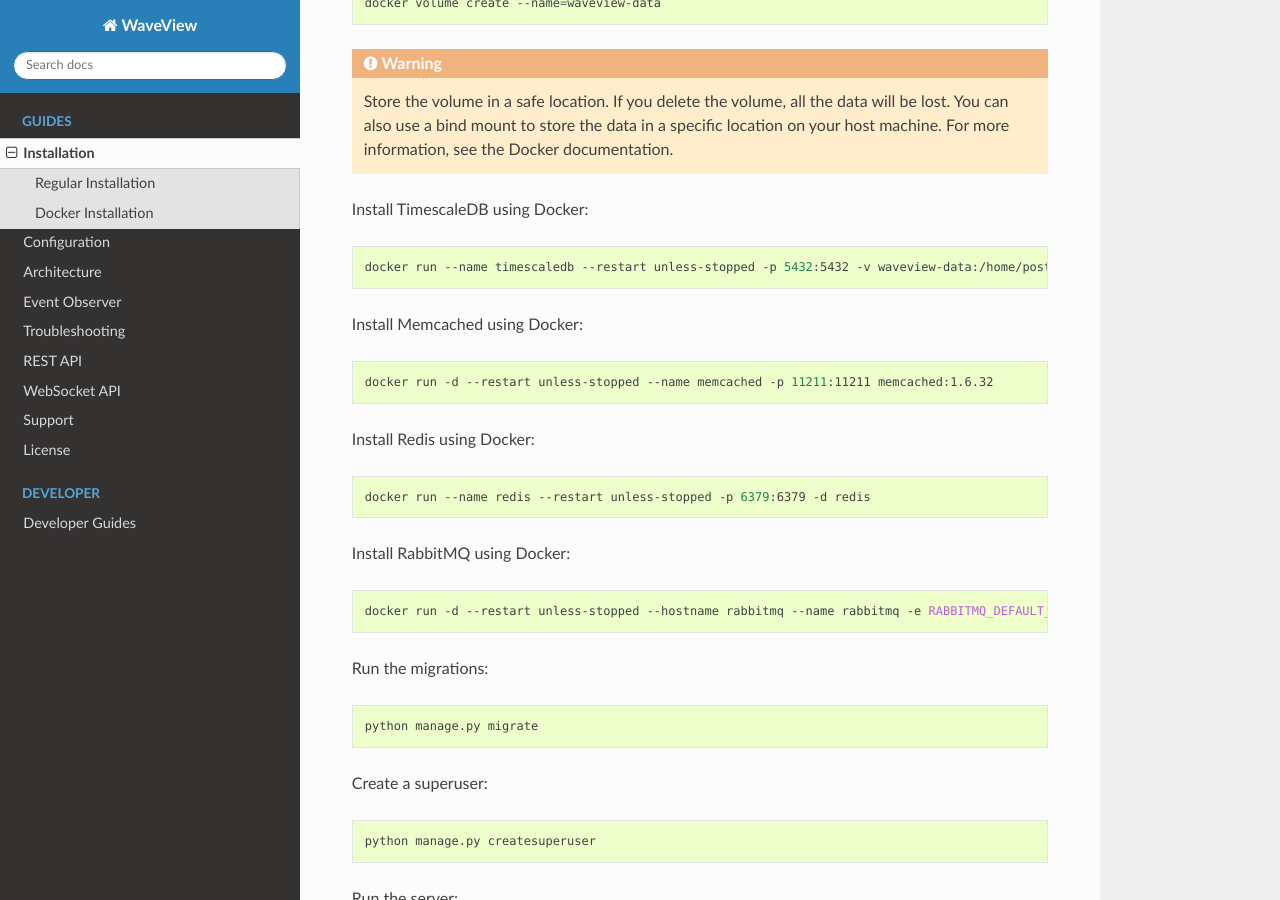
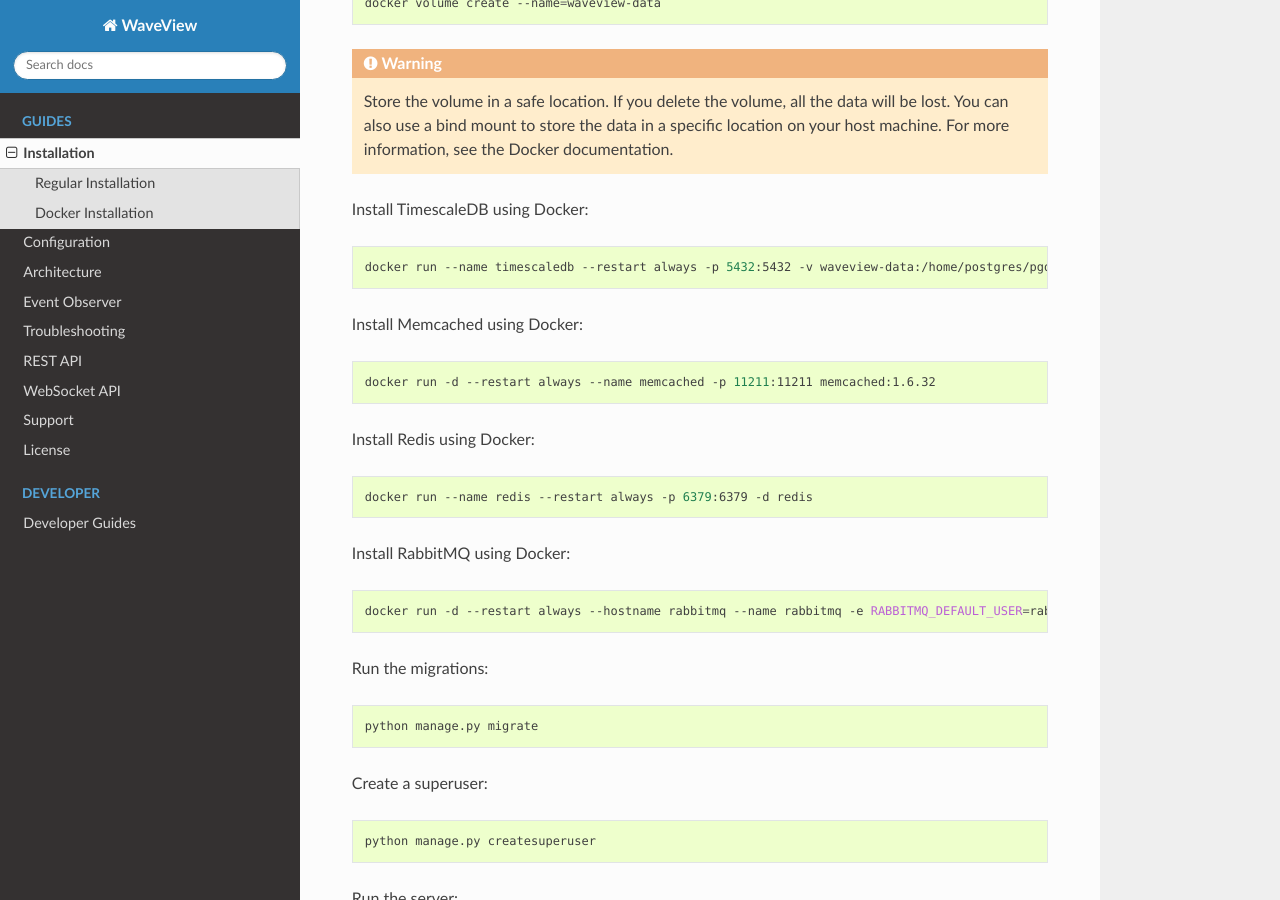
Before and after one commit to bpptkg/waveview-api, a Sphinx documentation site: the page built from docs/guides/installation.rst, in a window 1280 px wide and 900 px high, scrolled down 1440 px. Built offline with Sphinx 7.4.7 and the Read the Docs theme 3.1.0, drawn with Linux system fonts in a browser that asks for light colours.

Commit message:
fix: Update Docker restart policy to 'always' for improved service reliability

```diff
--- a/docs/guides/installation.rst
+++ b/docs/guides/installation.rst
@@ -81,25 +81,25 @@ Install TimescaleDB using Docker:
 
 .. code-block:: bash
 
-    docker run --name timescaledb --restart unless-stopped -p 5432:5432 -v waveview-data:/home/postgres/pgdata/data -e POSTGRES_PASSWORD=test -d timescale/timescaledb-ha:pg16
+    docker run --name timescaledb --restart always -p 5432:5432 -v waveview-data:/home/postgres/pgdata/data -e POSTGRES_PASSWORD=test -d timescale/timescaledb-ha:pg16
 
 Install Memcached using Docker:
 
 .. code-block:: bash
 
-    docker run -d --restart unless-stopped --name memcached -p 11211:11211 memcached:1.6.32
+    docker run -d --restart always --name memcached -p 11211:11211 memcached:1.6.32
 
 Install Redis using Docker:
 
 .. code-block:: bash
 
-    docker run --name redis --restart unless-stopped -p 6379:6379 -d redis
+    docker run --name redis --restart always -p 6379:6379 -d redis
 
 Install RabbitMQ using Docker:
 
 .. code-block:: bash
 
-    docker run -d --restart unless-stopped --hostname rabbitmq --name rabbitmq -e RABBITMQ_DEFAULT_USER=user -e RABBITMQ_DEFAULT_PASS=password -p 5672:5672 -p 15672:15672 rabbitmq:3-management
+    docker run -d --restart always --hostname rabbitmq --name rabbitmq -e RABBITMQ_DEFAULT_USER=rabbitmq -e RABBITMQ_DEFAULT_PASS=test -p 5672:5672 -p 15672:15672 rabbitmq:3-management
 
 Run the migrations:
 
```
